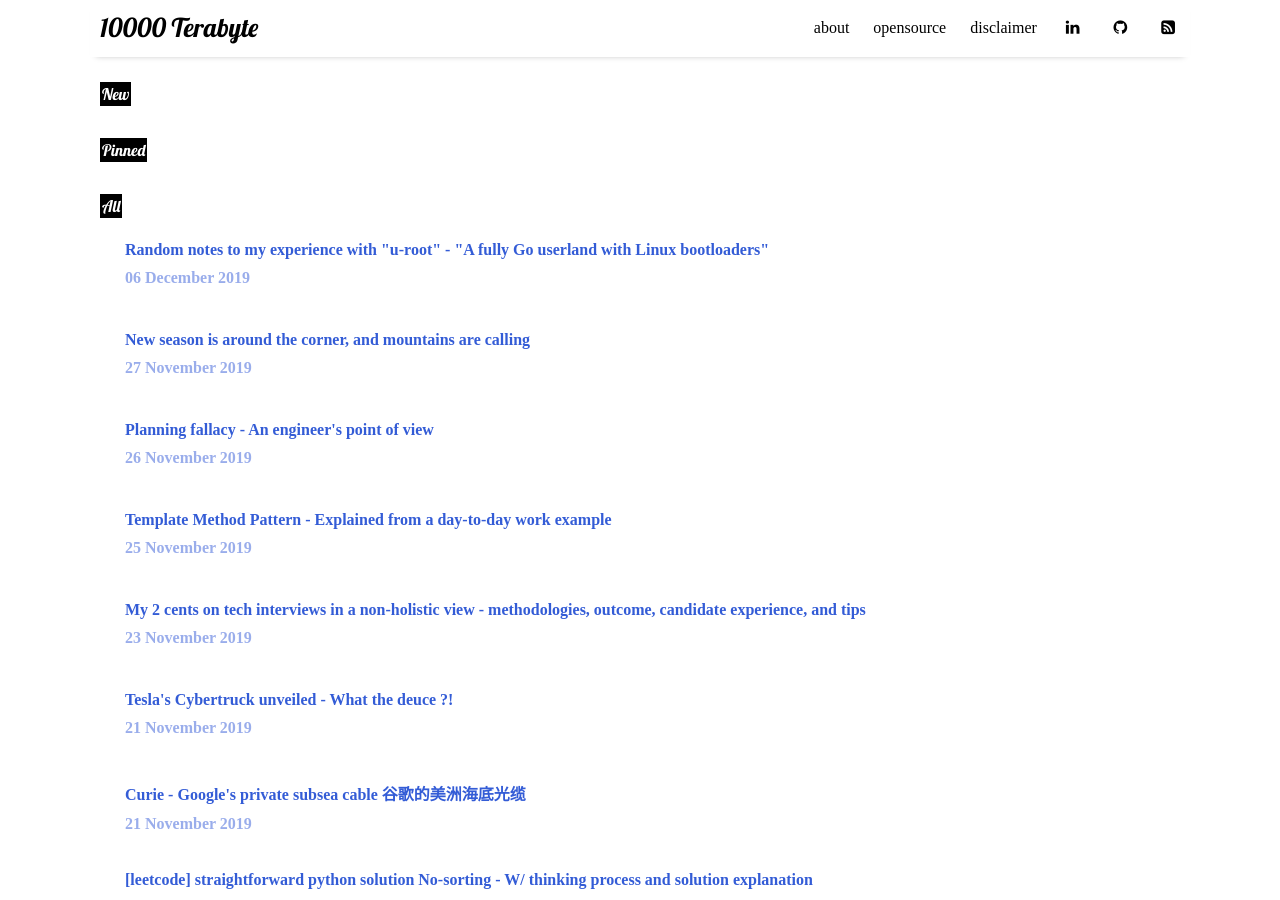
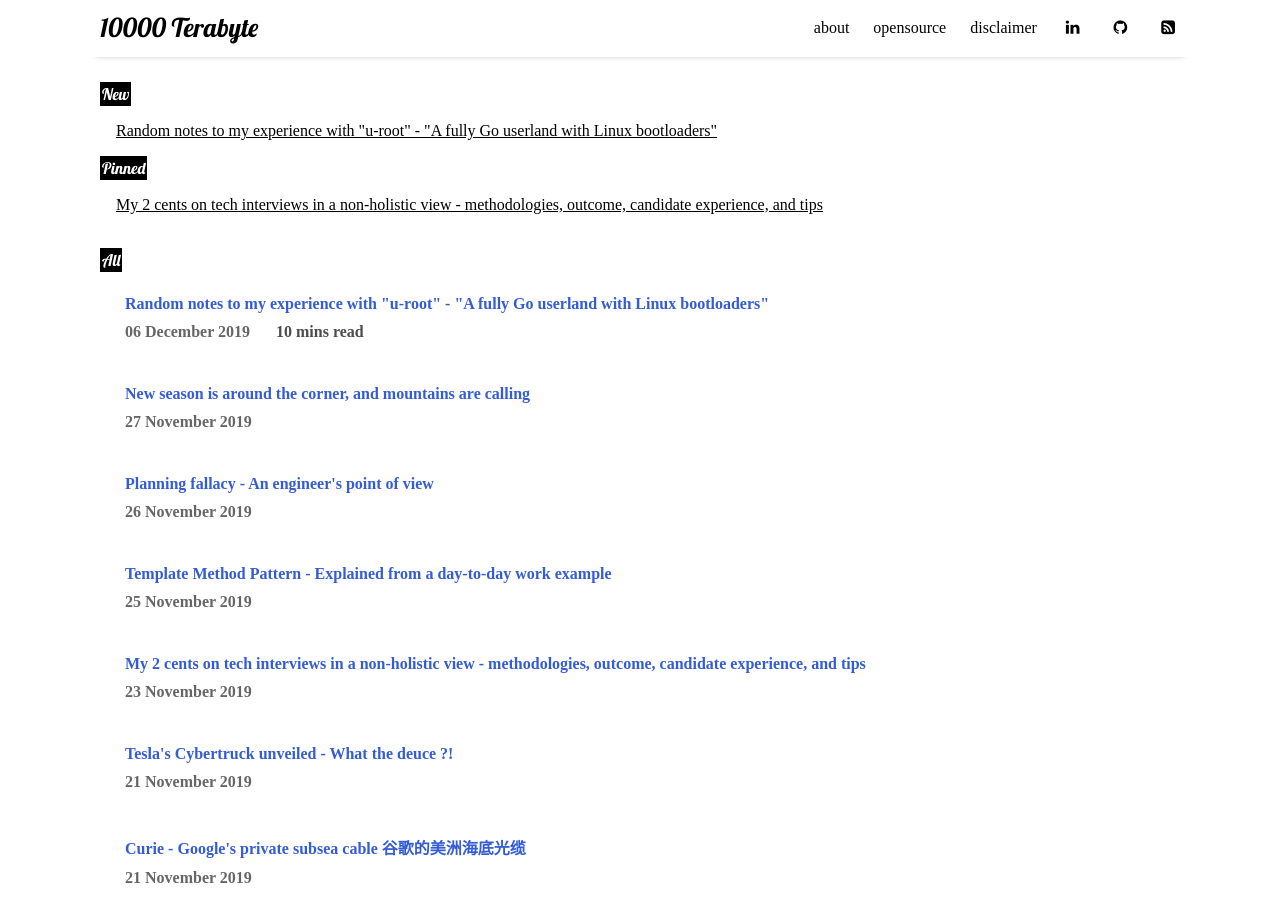
Before and after one commit to 10000TB/10000TB.github.io, a Jekyll site: the page built from index.html, in a window 1280 px wide and 900 px high. Built offline with Jekyll 4.4.1, drawn with Linux system fonts in a browser that asks for light colours; nearby versions of some CDN libraries; some web fonts are replaced; the list of posts is cut into pages by our own code.

Commit message:
[post template] integrate time attribute for "%s mins read".

```diff
--- a/_layouts/home.html
+++ b/_layouts/home.html
@@ -5,10 +5,11 @@ title: Home
 <div style="font-family: 'Baskervville', serif;">
     <br/>
     <span style="color:white; background-color: black;padding: 2px 2px; font-family: 'Lobster', cursive;">New</span><br/><br/>
-    &nbsp;&nbsp;&nbsp; <!--  <a href="{{ site.url }}/ski/new-season-coming-get-ready.html"> New season is around the corner, mountains are calling </a> -->
+    &nbsp;&nbsp;&nbsp; <a href="{{ site.url }}/engineering/a-brief-note-review-on-uroot.html"> Random notes to my experience with "u-root" - "A fully Go userland with Linux bootloaders" </a>
+    <br/>
     <br/>
     <span style="color:white; background-color: black;padding: 2px 2px; font-family: 'Lobster', cursive;">Pinned</span><br/><br/>
-    &nbsp;&nbsp;&nbsp; <!--  <a href="{{ site.url }}/quotes/Curating-quotes-to-curate-to-follow.html">A curated list of quotes - To curate, to learn, to follow and to lead</a><br/><br/> -->
+    &nbsp;&nbsp;&nbsp;  <a href="{{ site.url }}/tech/My-2-cents-on-tech-interviews.html"> My 2 cents on tech interviews in a non-holistic view - methodologies, outcome, candidate experience, and tips </a><br/><br/>
     <br/>
     <span style="color:white; background-color: black;padding: 2px 2px;font-family: 'Lobster', cursive; ">All</span><br/>
 </div>
@@ -17,8 +18,12 @@ title: Home
 <article style="font-family: 'Baskervville', serif;">
   <a href="{{ site.github.url }}{{ post.url }}" style="text-decoration: none;">
     <div class="featured-posts" style="height:60px;width:100%;">
-      <div style="padding:0px 5px;display: inline-block;max-height:40px; width:auto;font-weight: bold; background-color: rgba(255,255,255,1);padding:10px 0px; color: rgba(0, 51, 204, 0.8);"><span style="padding:0px 5px;font-weight:bold;">{{ post.title }}</span></div><br/>
-      <div style="padding:0px 5px;display: inline-block;max-height:40px; width:auto;font-weight: bold; background-color: ra(255,255,255,1);padding:0px 0px; color: rgba(0, 51, 204, 0.4);top:5px;"><span style="padding:0px 5px;font-weight:bold;">{{ post.date | date_to_long_string }}</span></div>
+      <div style="padding:0px 5px;display: inline-block;max-height:40px; width:auto;font-weight: bold; background-color: rgba(255,255,255,1);padding:10px 0px; color: rgba(0, 51, 204, 0.8);"><span style="padding:0px 5px;font-weight:900;">{{ post.title }}</span></div><br/>
+      <div style="padding:0px 5px;display: inline-block;max-height:40px; width:auto;font-weight: bold; background-color: ra(255,255,255,1);padding:0px 0px; color: rgba(0, 51, 204, 0.4);top:5px;"><span style="padding:0px 5px;font-weight:bold;color:rgba(0,0,0,0.6);">{{ post.date | date_to_long_string }}</span> &nbsp;&nbsp;
+          {% if post.time  %}
+          <span style="padding:0px 5px;font-weight:bold; color:rgba(0,0,0,0.7);">{{ post.time }} mins read</span>
+          {% endif %}
+      </div>
     </div>
   </a>
 </article>
--- a/_posts/2019-12-06-a-brief-note-review-on-uroot.md
+++ b/_posts/2019-12-06-a-brief-note-review-on-uroot.md
@@ -3,6 +3,7 @@ layout: "post"
 title: "Random notes to my experience with \"u-root\" - \"A fully Go userland with Linux bootloaders\""
 categories: engineering
 tags: [go, userland, engineering]
+time: 10
 ---
 
 ![go mascot](https://blog.golang.org/gopher/header.jpg)
```
